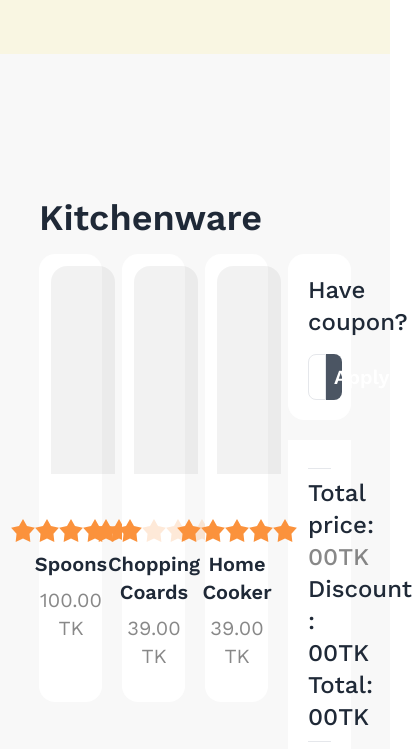
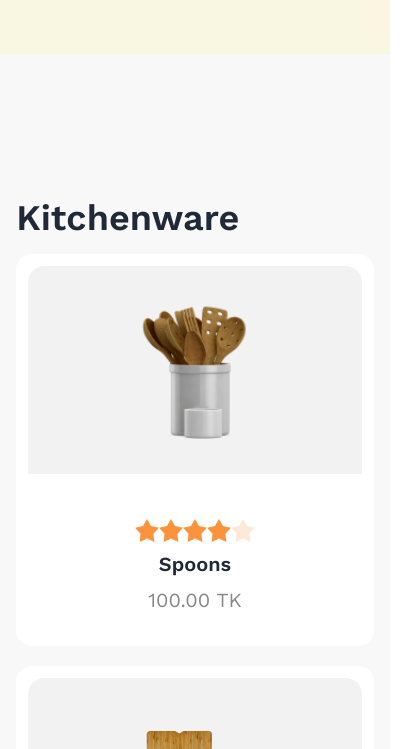
Before and after one commit to nrromie/summer-sale, a plain HTML site: page index.html in a window 390 px wide. Shown: the part 790-1539 px from the top of the page, 412 px wide, since content can reach past the window. Drawn offline with nearby package versions, Linux system fonts and the light colour scheme.

Commit message:
made it responsive

```diff
--- a/index.html
+++ b/index.html
@@ -17,26 +17,26 @@
 </head>
 <body class="bg-[#F8F8F8]">
     <header class="bg-[#F9F6E2]">
-        <div class="flex w-4/5 mx-auto h-[100vh]">
-            <div class="flex justify-center items-center w-1/2">
+        <div class="flex justify-around items-center lg:flex-row lg:w-4/5 mx-auto h-[100vh] flex-col-reverse">
+            <div class="flex justify-center items-center lg:w-1/2">
                 <div class="text-center">
-                    <h3 class="text-3xl font-medium">---SALE FEVER---</h3>
-                    <h1 class="text-[3.4rem] font-bold">Purchase TK 200 or <br> above & get <span class="text-[#E527B2]">20% off</span></h1>
-                    <p class="text-2xl font-medium">Use Promo Code <span class="bg-[#E527B2] text-white font-semibold px-2 py-1 rounded">SELL200</span></p>
+                    <h3 class="lg:text-3xl md:text-3xl text-2xl font-medium">---SALE FEVER---</h3>
+                    <h1 class="lg:text-[3.4rem] md:text-[3.4rem] text-4xl font-bold mt-8 lg:leading-[4rem] md:leading-[4rem]">Purchase TK 200 or <br> above & get <span class="text-[#E527B2]">20% off</span></h1>
+                    <p class="text-2xl font-medium mt-10">Use Promo Code <span class="bg-[#E527B2] text-white font-semibold px-2 py-1 rounded">SELL200</span></p>
                 </div>
             </div>
-            <div class="w-1/2 flex justify-center items-center">
+            <div class="lg:w-1/2 flex justify-center items-center">
                 <img class="w-full" src="images/bannerimg.png" alt="Banner Image">
             </div>
         </div>
     </header>
 
 
-    <main class="w-4/5 mx-auto py-24 grid grid-cols-4 gap-5">
-        <div class="col-span-3">
+    <main class="lg:w-4/5 w-11/12 mx-auto py-24 grid grid-cols-1 lg:grid-cols-4 gap-5">
+        <div class="lg:col-span-3">
 
             <h2 class="text-4xl font-semibold py-4 mt-8">Kitchenware</h2>
-            <div class="grid grid-cols-3 gap-5">
+            <div class="grid lg:grid-cols-3 md:grid-cols-3 gap-5 grid-cols-1">
 
                 <!-- product 1 -->
                 <div class="card bg-white" onclick="selectItems('prod1Name','prod1Price')">
@@ -46,9 +46,9 @@
                     <div class="card-body items-center text-center">
                         <div class="rating">
                             <input type="radio" name="rating-2" class="mask mask-star-2 bg-orange-400" />
-                            <input type="radio" name="rating-2" class="mask mask-star-2 bg-orange-400" checked />
                             <input type="radio" name="rating-2" class="mask mask-star-2 bg-orange-400" />
                             <input type="radio" name="rating-2" class="mask mask-star-2 bg-orange-400" />
+                            <input type="radio" name="rating-2" class="mask mask-star-2 bg-orange-400" checked />
                             <input type="radio" name="rating-2" class="mask mask-star-2 bg-orange-400" />
                         </div>
                         <h2 class="text-xl font-semibold" id="prod1Name">Spoons</h2>
@@ -81,11 +81,11 @@
                     </figure>
                     <div class="card-body items-center text-center">
                         <div class="rating">
-                            <input type="radio" name="rating-2" class="mask mask-star-2 bg-orange-400" />
-                            <input type="radio" name="rating-2" class="mask mask-star-2 bg-orange-400" checked />
-                            <input type="radio" name="rating-2" class="mask mask-star-2 bg-orange-400" />
-                            <input type="radio" name="rating-2" class="mask mask-star-2 bg-orange-400" />
-                            <input type="radio" name="rating-2" class="mask mask-star-2 bg-orange-400" />
+                            <input type="radio" name="rating-4" class="mask mask-star-2 bg-orange-400" />
+                            <input type="radio" name="rating-4" class="mask mask-star-2 bg-orange-400" />
+                            <input type="radio" name="rating-4" class="mask mask-star-2 bg-orange-400" />
+                            <input type="radio" name="rating-4" class="mask mask-star-2 bg-orange-400" checked />
+                            <input type="radio" name="rating-4" class="mask mask-star-2 bg-orange-400" />
                         </div>
                         <h2 class="text-xl font-semibold" id="prod3Name">Home Cooker</h2>
                         <p class="text-xl text-[#11111180]" id="prod3Price">39.00 TK</p>
@@ -95,7 +95,7 @@
 
 
             <h2 class="text-4xl font-semibold py-4 mt-8">Sportswear</h2>
-            <div class="grid grid-cols-3 gap-5">
+            <div class="grid lg:grid-cols-3 md:grid-cols-3 gap-5 grid-cols-1">
 
                 <!-- product 4 -->
                 <div class="card bg-white" onclick="selectItems('prod4Name','prod4Price')">
@@ -104,11 +104,11 @@
                     </figure>
                     <div class="card-body items-center text-center">
                         <div class="rating">
-                            <input type="radio" name="rating-2" class="mask mask-star-2 bg-orange-400" />
-                            <input type="radio" name="rating-2" class="mask mask-star-2 bg-orange-400" checked />
-                            <input type="radio" name="rating-2" class="mask mask-star-2 bg-orange-400" />
-                            <input type="radio" name="rating-2" class="mask mask-star-2 bg-orange-400" />
-                            <input type="radio" name="rating-2" class="mask mask-star-2 bg-orange-400" />
+                            <input type="radio" name="rating-5" class="mask mask-star-2 bg-orange-400" />
+                            <input type="radio" name="rating-5" class="mask mask-star-2 bg-orange-400" />
+                            <input type="radio" name="rating-5" class="mask mask-star-2 bg-orange-400" />
+                            <input type="radio" name="rating-5" class="mask mask-star-2 bg-orange-400" />
+                            <input type="radio" name="rating-5" class="mask mask-star-2 bg-orange-400" checked />
                         </div>
                         <h2 class="text-xl font-semibold" id="prod4Name">Sports Back Cap</h2>
                         <p class="text-xl text-[#11111180]" id="prod4Price">39.00 TK</p>
@@ -122,11 +122,11 @@
                     </figure>
                     <div class="card-body items-center text-center">
                         <div class="rating">
-                            <input type="radio" name="rating-2" class="mask mask-star-2 bg-orange-400" />
-                            <input type="radio" name="rating-2" class="mask mask-star-2 bg-orange-400" checked />
-                            <input type="radio" name="rating-2" class="mask mask-star-2 bg-orange-400" />
-                            <input type="radio" name="rating-2" class="mask mask-star-2 bg-orange-400" />
-                            <input type="radio" name="rating-2" class="mask mask-star-2 bg-orange-400" />
+                            <input type="radio" name="rating-6" class="mask mask-star-2 bg-orange-400" />
+                            <input type="radio" name="rating-6" class="mask mask-star-2 bg-orange-400" checked />
+                            <input type="radio" name="rating-6" class="mask mask-star-2 bg-orange-400" />
+                            <input type="radio" name="rating-6" class="mask mask-star-2 bg-orange-400" />
+                            <input type="radio" name="rating-6" class="mask mask-star-2 bg-orange-400" />
                         </div>
                         <h2 class="text-xl font-semibold" id="prod5Name">Full Jersey Set</h2>
                         <p class="text-xl text-[#11111180]" id="prod5Price">39.00 TK</p>
@@ -140,11 +140,11 @@
                     </figure>
                     <div class="card-body items-center text-center">
                         <div class="rating">
-                            <input type="radio" name="rating-2" class="mask mask-star-2 bg-orange-400" />
-                            <input type="radio" name="rating-2" class="mask mask-star-2 bg-orange-400" checked />
-                            <input type="radio" name="rating-2" class="mask mask-star-2 bg-orange-400" />
-                            <input type="radio" name="rating-2" class="mask mask-star-2 bg-orange-400" />
-                            <input type="radio" name="rating-2" class="mask mask-star-2 bg-orange-400" />
+                            <input type="radio" name="rating-7" class="mask mask-star-2 bg-orange-400" />
+                            <input type="radio" name="rating-7" class="mask mask-star-2 bg-orange-400" />
+                            <input type="radio" name="rating-7" class="mask mask-star-2 bg-orange-400" />
+                            <input type="radio" name="rating-7" class="mask mask-star-2 bg-orange-400" checked />
+                            <input type="radio" name="rating-7" class="mask mask-star-2 bg-orange-400" />
                         </div>
                         <h2 class="text-xl font-semibold" id="prod6Name">Sports cates</h2>
                         <p class="text-xl text-[#11111180]" id="prod6Price">39.00 TK</p>
@@ -153,7 +153,7 @@
             </div>
 
             <h2 class="text-4xl font-semibold py-4 mt-8">Furniture</h2>
-            <div class="grid grid-cols-3 gap-5">
+            <div class="grid lg:grid-cols-3 md:grid-cols-3 gap-5 grid-cols-1">
 
                 <!-- product 7 -->
                 <div class="card bg-white" onclick="selectItems('prod7Name','prod7Price')">
@@ -162,11 +162,11 @@
                     </figure>
                     <div class="card-body items-center text-center">
                         <div class="rating">
-                            <input type="radio" name="rating-2" class="mask mask-star-2 bg-orange-400" />
-                            <input type="radio" name="rating-2" class="mask mask-star-2 bg-orange-400" checked />
-                            <input type="radio" name="rating-2" class="mask mask-star-2 bg-orange-400" />
-                            <input type="radio" name="rating-2" class="mask mask-star-2 bg-orange-400" />
-                            <input type="radio" name="rating-2" class="mask mask-star-2 bg-orange-400" />
+                            <input type="radio" name="rating-8" class="mask mask-star-2 bg-orange-400" />
+                            <input type="radio" name="rating-8" class="mask mask-star-2 bg-orange-400" />
+                            <input type="radio" name="rating-8" class="mask mask-star-2 bg-orange-400" />
+                            <input type="radio" name="rating-8" class="mask mask-star-2 bg-orange-400" />
+                            <input type="radio" name="rating-8" class="mask mask-star-2 bg-orange-400" checked />
                         </div>
                         <h2 class="text-xl font-semibold" id="prod7Name">Single Relax Chair</h2>
                         <p class="text-xl text-[#11111180]" id="prod7Price">39.00 TK</p>
@@ -180,11 +180,11 @@
                     </figure>
                     <div class="card-body items-center text-center">
                         <div class="rating">
-                            <input type="radio" name="rating-2" class="mask mask-star-2 bg-orange-400" />
-                            <input type="radio" name="rating-2" class="mask mask-star-2 bg-orange-400" checked />
-                            <input type="radio" name="rating-2" class="mask mask-star-2 bg-orange-400" />
-                            <input type="radio" name="rating-2" class="mask mask-star-2 bg-orange-400" />
-                            <input type="radio" name="rating-2" class="mask mask-star-2 bg-orange-400" />
+                            <input type="radio" name="rating-9" class="mask mask-star-2 bg-orange-400" />
+                            <input type="radio" name="rating-9" class="mask mask-star-2 bg-orange-400" />
+                            <input type="radio" name="rating-9" class="mask mask-star-2 bg-orange-400" checked />
+                            <input type="radio" name="rating-9" class="mask mask-star-2 bg-orange-400" />
+                            <input type="radio" name="rating-9" class="mask mask-star-2 bg-orange-400" />
                         </div>
                         <h2 class="text-xl font-semibold" id="prod8Name">Children play</h2>
                         <p class="text-xl text-[#11111180]" id="prod8Price">39.00 TK</p>
@@ -198,11 +198,11 @@
                     </figure>
                     <div class="card-body items-center text-center">
                         <div class="rating">
-                            <input type="radio" name="rating-2" class="mask mask-star-2 bg-orange-400" />
-                            <input type="radio" name="rating-2" class="mask mask-star-2 bg-orange-400" checked />
-                            <input type="radio" name="rating-2" class="mask mask-star-2 bg-orange-400" />
-                            <input type="radio" name="rating-2" class="mask mask-star-2 bg-orange-400" />
-                            <input type="radio" name="rating-2" class="mask mask-star-2 bg-orange-400" />
+                            <input type="radio" name="rating-10" class="mask mask-star-2 bg-orange-400" />
+                            <input type="radio" name="rating-10" class="mask mask-star-2 bg-orange-400" />
+                            <input type="radio" name="rating-10" class="mask mask-star-2 bg-orange-400" />
+                            <input type="radio" name="rating-10" class="mask mask-star-2 bg-orange-400" checked />
+                            <input type="radio" name="rating-10" class="mask mask-star-2 bg-orange-400" />
                         </div>
                         <h2 class="text-xl font-semibold" id="prod9Name">Flexible Sofa</h2>
                         <p class="text-xl text-[#11111180]" id="prod9Price">39.00 TK</p>
```
